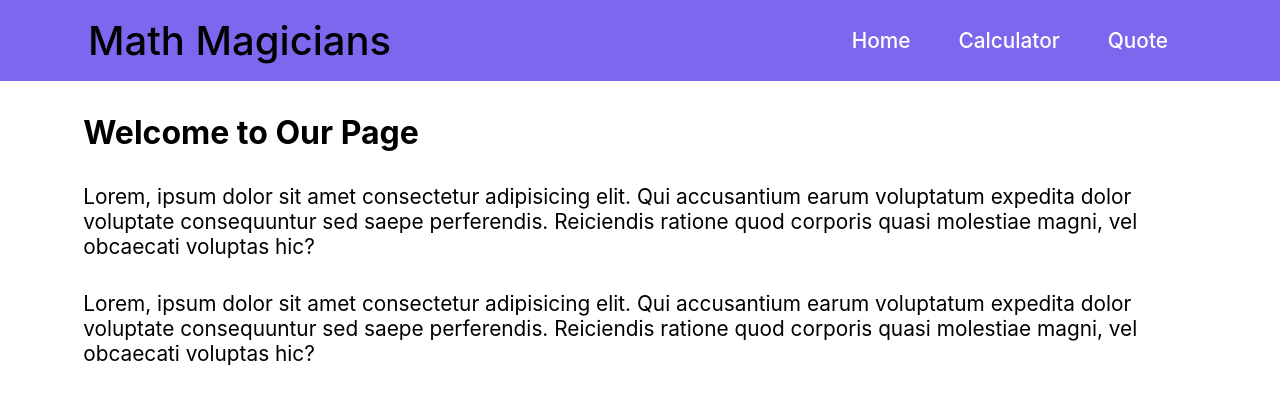
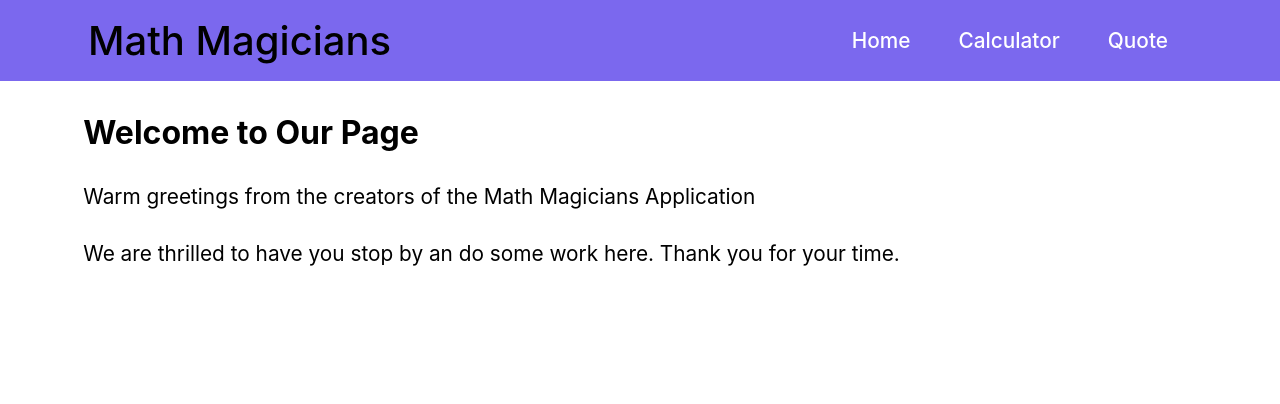
Before and after one commit to Maryjanee/React-Calculator, a React (Create React App) app: page / in a window 1280 px wide. Shown: the top 404 px of the page. Built offline with nearby package versions, Linux system fonts and the light colour scheme.

Commit message:
Replace lorem text with simple message

```diff
--- a/src/components/pages/Home.js
+++ b/src/components/pages/Home.js
@@ -2,8 +2,8 @@
 const Home = () => (
   <div className="container">
     <h1>Welcome to Our Page</h1>
-    <p>Lorem, ipsum dolor sit amet consectetur adipisicing elit. Qui accusantium earum voluptatum expedita dolor voluptate consequuntur sed saepe perferendis. Reiciendis ratione quod corporis quasi molestiae magni, vel obcaecati voluptas hic?</p>
-    <p>Lorem, ipsum dolor sit amet consectetur adipisicing elit. Qui accusantium earum voluptatum expedita dolor voluptate consequuntur sed saepe perferendis. Reiciendis ratione quod corporis quasi molestiae magni, vel obcaecati voluptas hic?</p>
+    <p>Warm greetings from the creators of the Math Magicians Application</p>
+    <p>We are thrilled to have you stop by an do some work here. Thank you for your time.</p>
   </div>
 );
 
```
Also changed, not shown: 1 other file (tests, documents, lock files or other folders).
